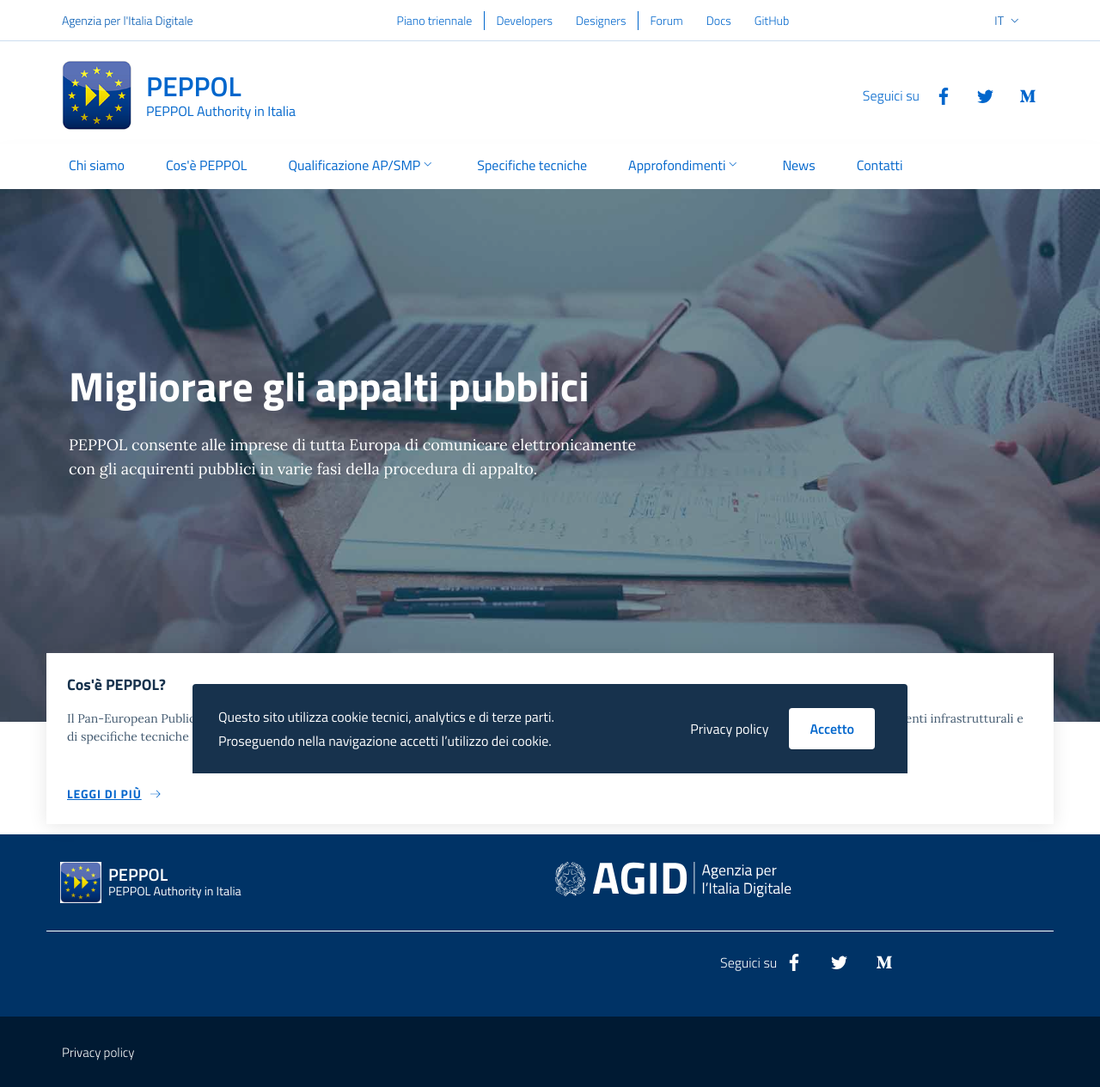
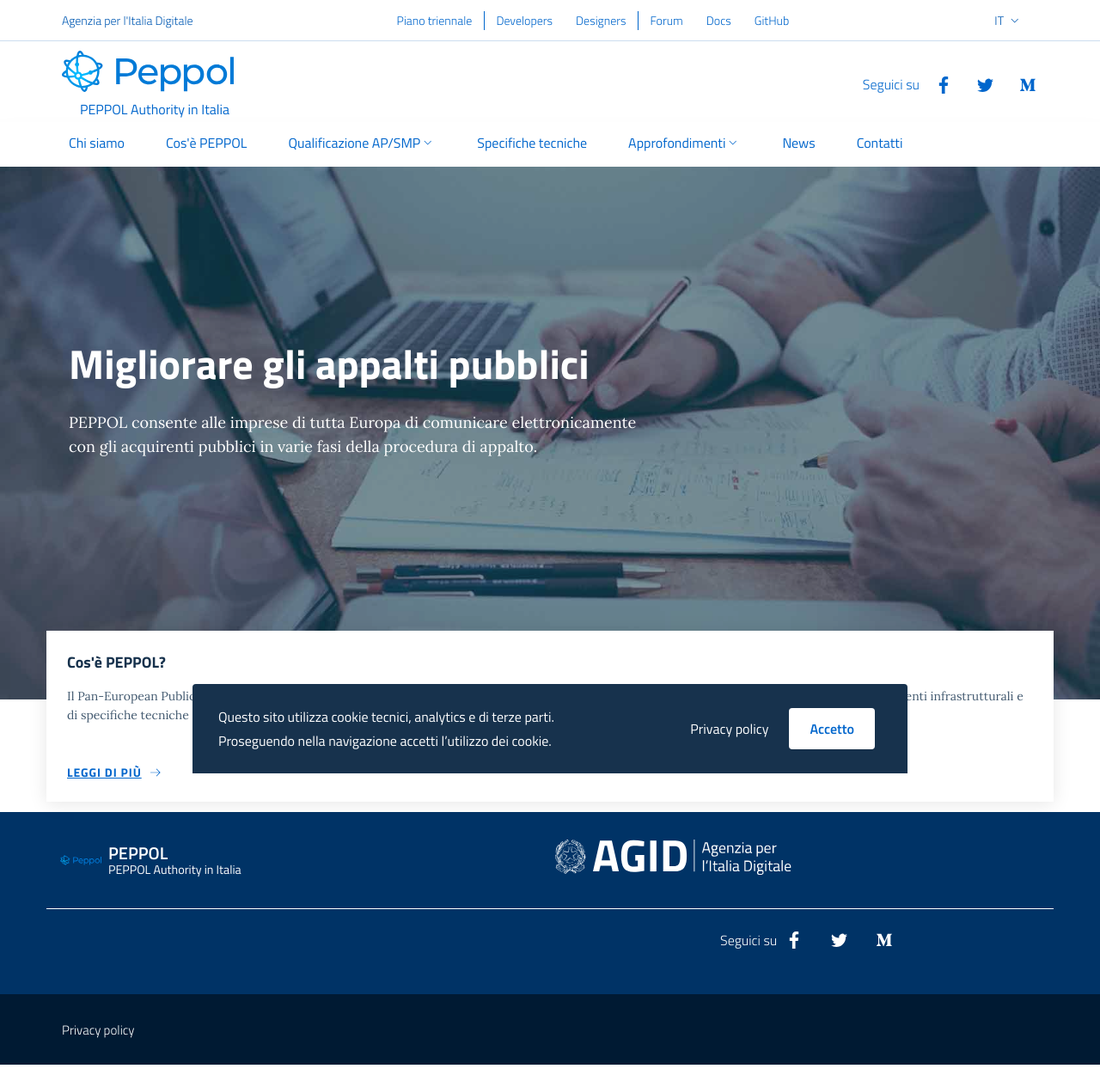
Before and after one commit to realeroberto/peppol.agid.gov.it, a Jekyll site: the page built from it/index.md, in a window 1280 px wide. Shown: the whole page at 86% size. Built offline with Jekyll 4.4.1, drawn with Linux system fonts in a browser that asks for light colours; after the commit the page ends 1239 px from its top, so only the background shows below that.

Commit message:
Add new PEPPOL logo

```diff
--- a/_data/t.yml
+++ b/_data/t.yml
@@ -1,6 +1,6 @@
 ---
 ## Main icon
-icon: "/assets/images/peppol-logo.png"
+icon: "/assets/images/peppol-logo.svg"
 
 ## Social Card [1200x630]
 social-card: /assets/images/favicons/social-card.png
--- a/_includes/header/header-navigation.html
+++ b/_includes/header/header-navigation.html
@@ -14,9 +14,9 @@
           <div class="it-header-center-content-wrapper">
             <div class="it-brand-wrapper">
               <a href="{{ site.baseurl }}/{{ page.lang }}/" aria-label="Header - {{ site.data.t.go-home[page.lang] }}" data-proofer-ignore>
-                <img class="icon" src="{{ site.baseurl }}{{ site.data.t.icon }}" alt="{{ site.name }} logo">
+                <img class="icon d-block" src="{{ site.baseurl }}{{ site.data.t.icon }}" alt="{{ site.name }} logo">
                 <div class="it-brand-text">
-                  <h2 class="no_toc">{{ site.data.t.name[page.lang] }}</h2>
+                  <h2 class="no_toc sr-only">{{ site.data.t.name[page.lang] }}</h2>
                   <h3 class="no_toc d-none d-md-block">{{ site.data.t.description[page.lang] }}</h3>
                 </div>
               </a>
--- a/style.scss
+++ b/style.scss
@@ -1,5 +1,28 @@
 ---
 ---
+.it-header-center-wrapper {
+  height: auto;
+
+  .it-header-center-content-wrapper {
+    .it-brand-wrapper {
+        a {
+          display: block;
+          text-align: center;
+          margin: 5px 0;
+
+          .icon {
+            width: 200px;
+            height: auto;
+            margin-bottom: 10px;
+          }
+
+          .it-brand-text {
+            padding: 0;
+          }
+        }
+      }
+  }
+}
 .it-header-wrapper {
   .it-header-slim-wrapper {
     .navbar.navbar-institutional {
```
Also changed, not shown: assets/images/peppol-logo.svg (added).
